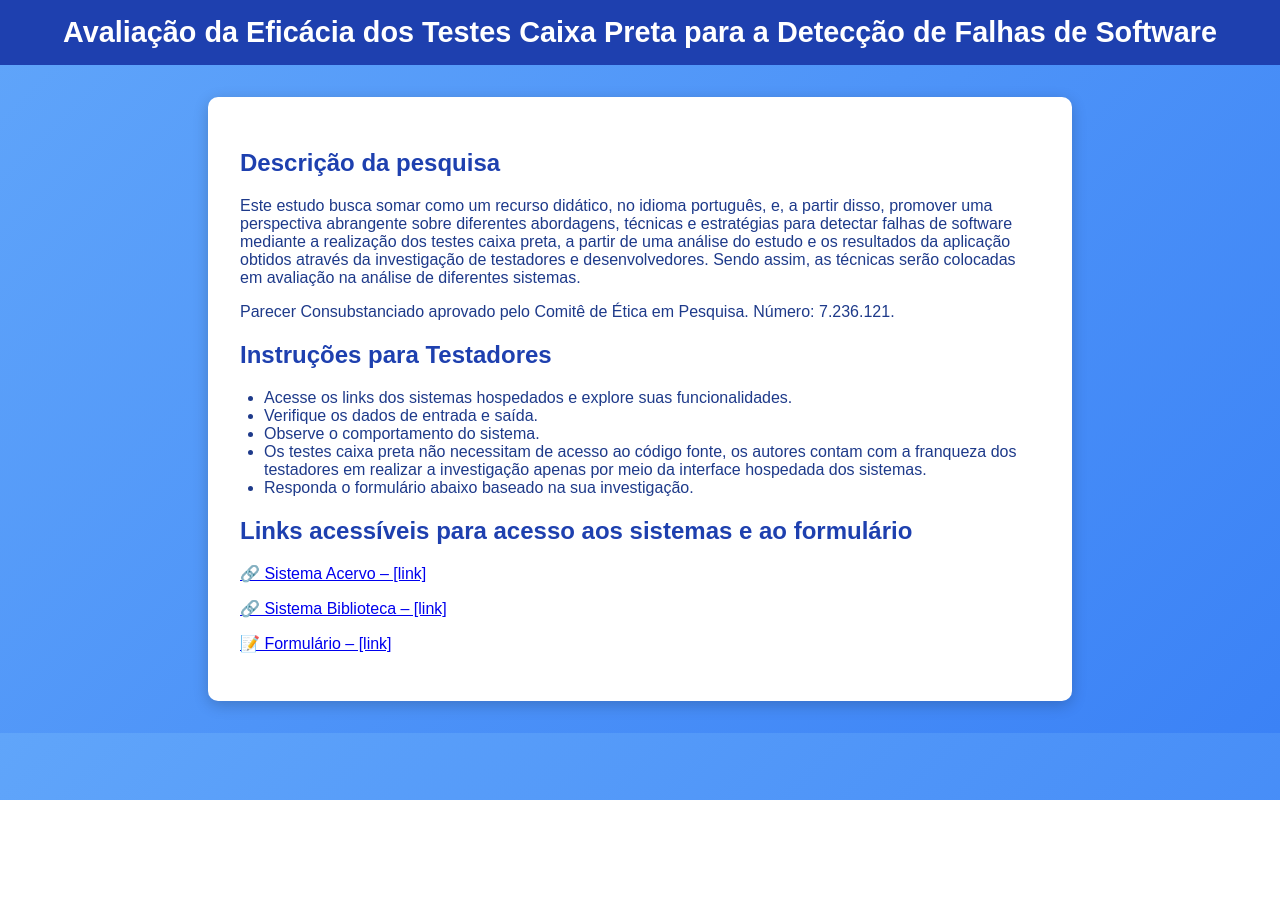
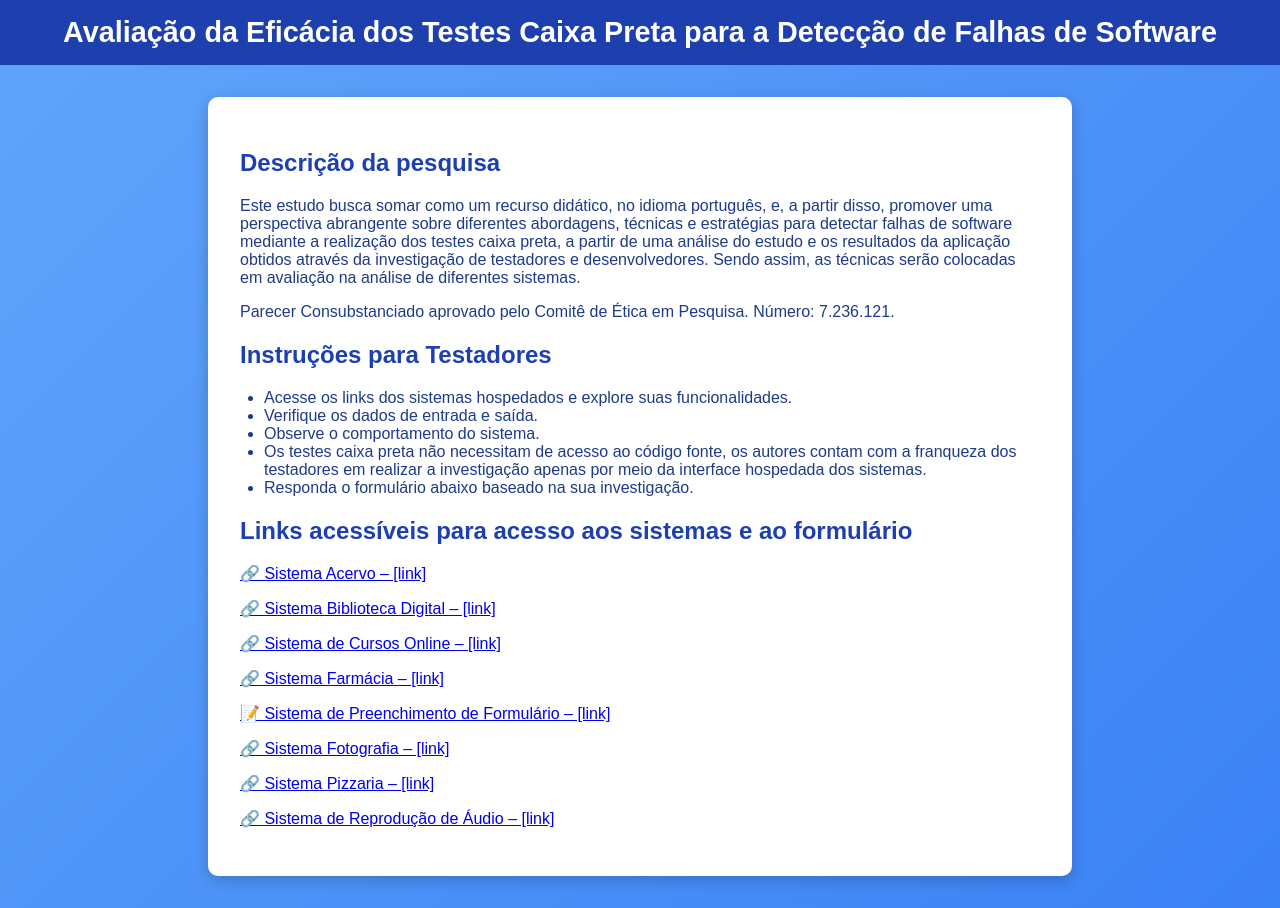
Before and after one commit to clarameira/BlackBoxTesters, a plain HTML site: page index.html in a window 1280 px wide. Before the commit the page ends 800 px from the top, so only its background shows below. Drawn offline with Linux system fonts and the light colour scheme.

Commit message:
chore: add listagem

```diff
--- a/index.html
+++ b/index.html
@@ -121,11 +121,27 @@
       <a href="#" target="_blank">🔗 Sistema Acervo – [link]</a>
     </p>
     <p>
-      <a href="#" target="_blank">🔗 Sistema Biblioteca – [link]</a>
+      <a href="#" target="_blank">🔗 Sistema Biblioteca Digital – [link]</a>
     </p>
     <p>
-      <a href="#" target="_blank">📝 Formulário – [link]</a>
+      <a href="#" target="_blank">🔗 Sistema de Cursos Online – [link]</a>
     </p>
+    <p>
+      <a href="#" target="_blank">🔗 Sistema Farmácia – [link]</a>
+    </p>
+    <p>
+      <a href="#" target="_blank">📝 Sistema de Preenchimento de Formulário – [link]</a>
+    </p>
+    <p>
+      <a href="#" target="_blank">🔗 Sistema Fotografia – [link]</a>
+    </p>
+    <p>
+      <a href="#" target="_blank">🔗 Sistema Pizzaria – [link]</a>
+    </p>
+    <p>
+      <a href="#" target="_blank">🔗 Sistema de Reprodução de Áudio – [link]</a>
+    </p>
+
 </body>
 
 </html>
```
